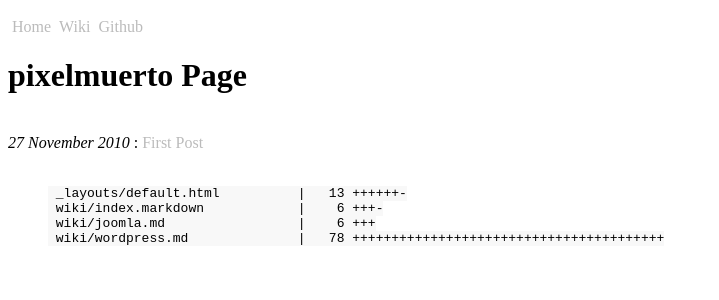
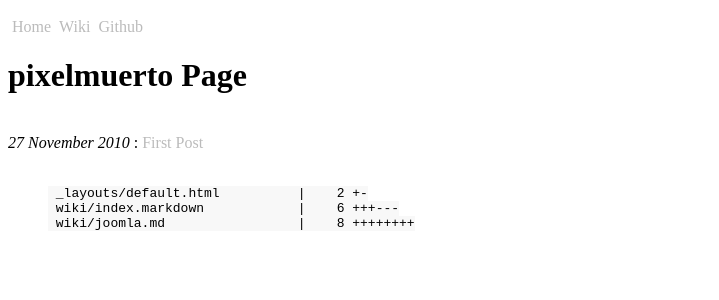
Before and after one commit to pixelmuerto/pixelmuerto.github.com, a Jekyll site: the page built from index.html, in a window 1280 px wide. Shown: the top 300 px of the page, without its empty margins (0-719 px from the left). Built offline with Jekyll 4.4.1, drawn with Linux system fonts in a browser that asks for light colours; Markdown is read by kramdown in place of the engine named in the settings.

```diff
--- a/_includes/gitDiffStat.markdown
+++ b/_includes/gitDiffStat.markdown
@@ -1,4 +1,3 @@
- _layouts/default.html          |   13 ++++++-
- wiki/index.markdown            |    6 +++-
- wiki/joomla.md                 |    6 +++
- wiki/wordpress.md              |   78 ++++++++++++++++++++++++++++++++++++++++
+ _layouts/default.html          |    2 +-
+ wiki/index.markdown            |    6 +++---
+ wiki/joomla.md                 |    8 ++++++++
```
Also changed, not shown: wiki/joomla.md (+8 -0 lines).
